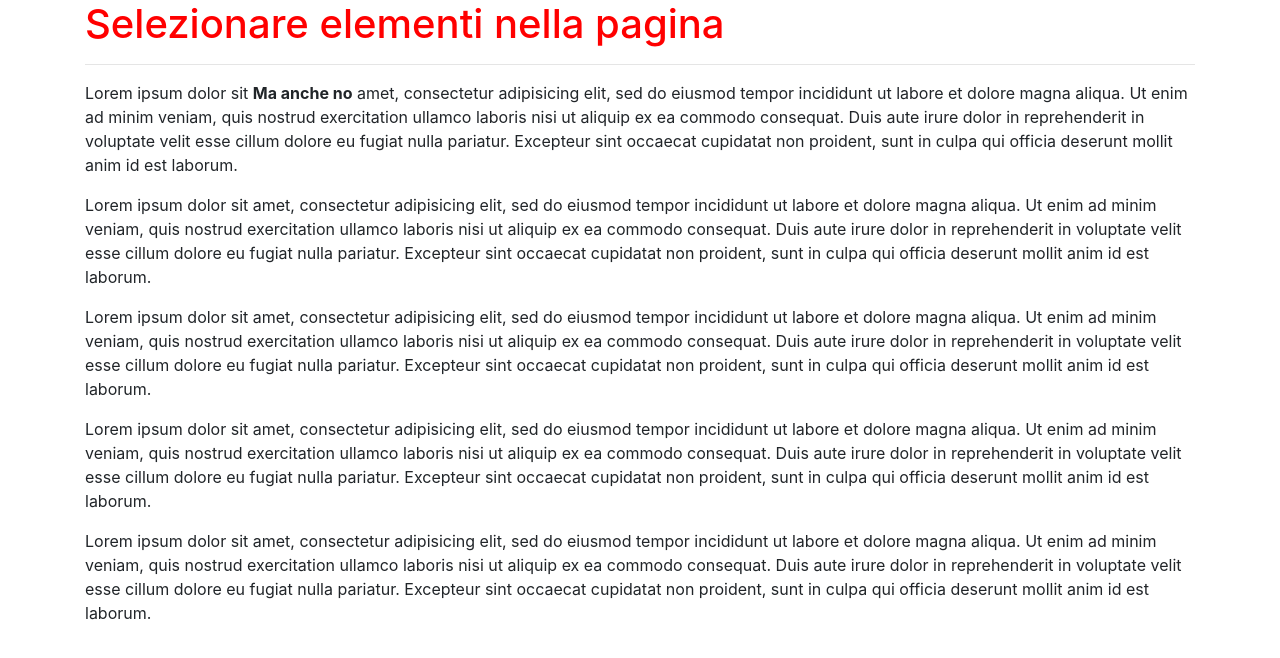
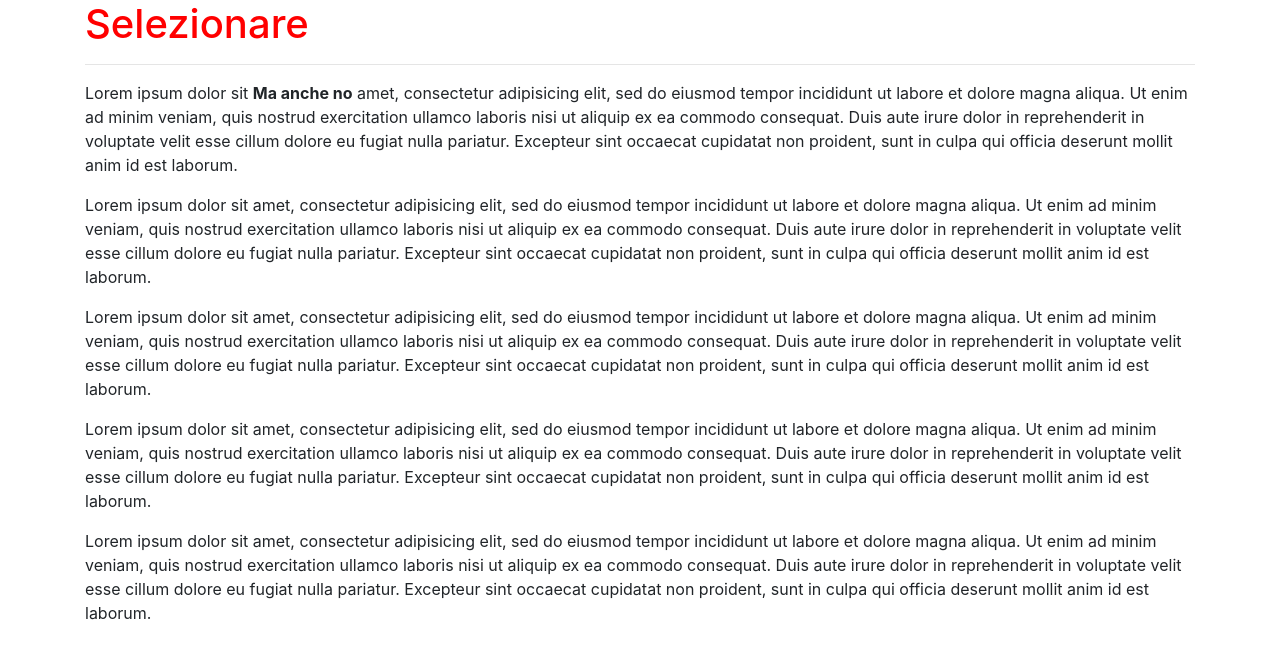
Before and after one commit to MaurizioLucci/testingMohole, a website: page selettori.html in a window 1280 px wide. Drawn offline with nearby package versions, Linux system fonts and the light colour scheme.

Commit message:
change selettori

```diff
--- a/selettori.html
+++ b/selettori.html
@@ -12,7 +12,7 @@
 
 <body>
   <div class="container">
-    <h1>Selezionare elementi nella pagina</h1>
+    <h1>Selezionare</h1>
     <hr>
     <p>Lorem ipsum dolor sit <b id="testo">Tutto molto bello</b> amet, consectetur adipisicing elit, sed do eiusmod tempor incididunt ut labore et dolore magna aliqua. Ut enim ad minim veniam, quis nostrud exercitation ullamco laboris nisi ut
       aliquip ex ea commodo consequat. Duis aute
```
